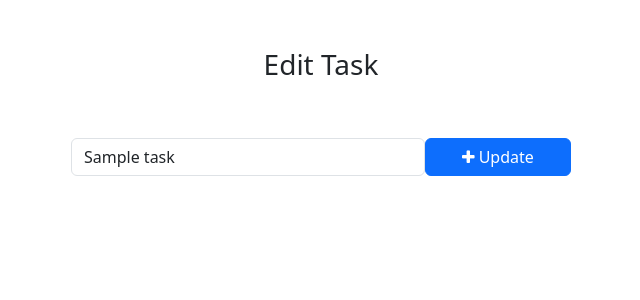
After one commit to alinelcm/to-do-django, a Django app: template templates/edit_task.html in a window 1280 px wide. The commit adds this page. Shown: the top 300 px of the page, without its empty margins (319-959 px from the left). Run offline with Django 5.2, Linux system fonts and the light colour scheme; the template is opened without the code that fills it: most values are stand-ins (such as "Sample title", 1, 10 or a date in 2020).

Commit message:
to do app final

```diff
--- /dev/null
+++ b/templates/edit_task.html
@@ -0,0 +1,29 @@
+<!DOCTYPE html>
+<html lang="en">
+<head>
+    <meta charset="UTF-8">
+    <meta name="viewport" content="width=device-width, initial-scale=1.0">
+    <title>Edit Task</title>
+
+    <!-- Bootstrap -->
+    <link href="https://cdn.jsdelivr.net/npm/bootstrap@5.3.0-alpha1/dist/css/bootstrap.min.css" rel="stylesheet" integrity="sha384-GLhlTQ8iRABdZLl6O3oVMWSktQOp6b7In1Zl3/Jr59b6EGGoI1aFkw7cmDA6j6gD" crossorigin="anonymous">
+    <script src="https://cdn.jsdelivr.net/npm/bootstrap@5.3.0-alpha1/dist/js/bootstrap.bundle.min.js" integrity="sha384-w76AqPfDkMBDXo30jS1Sgez6pr3x5MlQ1ZAGC+nuZB+EYdgRZgiwxhTBTkF7CXvN" crossorigin="anonymous"></script>
+    <!-- Font Awesome Icons -->
+    <link rel="stylesheet" href="https://cdnjs.cloudflare.com/ajax/libs/font-awesome/4.7.0/css/font-awesome.min.css">
+
+</head>
+<body>
+    <div class="container">
+        <h3 class="pt-5 pb-5 text-center">Edit Task</h3>
+        <form action="{% url 'edit_task' get_task.pk %}" method="POST" style="width: 500px; margin:auto" >
+            {% csrf_token %}
+            <div class="form-group">
+                <span style="display: flex;">
+                    <input type="text" name="task" class="form-control" value="{{ get_task.task }}">
+                    <button type="submit"  class="btn btn-primary" style="width: 200px;"><i class="fa fa-plus"></i> Update </button>
+                </span>
+            </div>
+        </form>
+    </div>
+</body>
+</html>
--- a/todo/urls.py
+++ b/todo/urls.py
@@ -2,5 +2,12 @@ from django.urls import path
 from . import views
 
 urlpatterns = [
-    path('addTask/', views.addTask, name='addTask'),
+    path('add_task/', views.add_task, name='add_task'),
+    path('mark_as_done/<int:pk>',views.mark_as_done, name='mark_as_done'),
+    # Mark as undone
+    path('mark_as_undone/<int:pk>',views.mark_as_undone, name='mark_as_undone'),
+    # Edit task
+    path('edit_task/<int:pk>',views.edit_task, name='edit_task'),
+    # Delete Task
+    path('delete_task/<int:pk>', views.delete_task, name='delete_task')
 ]
--- a/todo_main/views.py
+++ b/todo_main/views.py
@@ -3,7 +3,9 @@ from todo.models import Task
 
 def home(request):
     tasks = Task.objects.filter(is_completed=False)
+    completed_tasks = Task.objects.filter(is_completed=True)
     context = {
         'tasks': tasks,
+        'completed_tasks' : completed_tasks,
     }
     return render(request, 'home.html', context)
```
Also changed, not shown: templates/home.html (+10 -5 lines), todo/views.py (+32 -2 lines), db.sqlite3.
